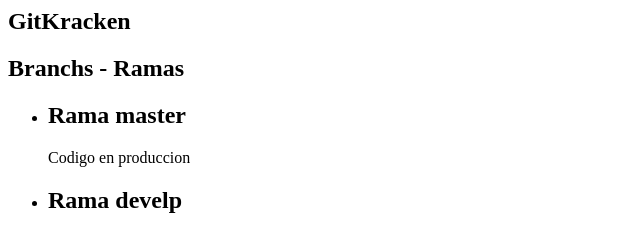
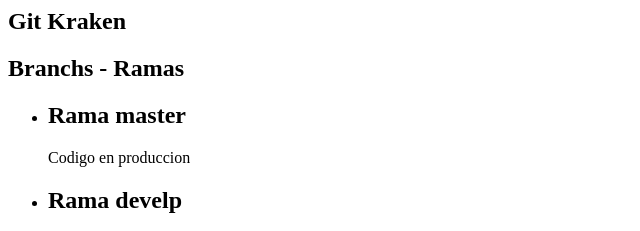
Before and after one commit to jaac/git-restoring, a plain HTML site: page index.html in a window 1280 px wide. Shown: the top 231 px of the page, 0-640 px from the left. Drawn offline with Linux system fonts and the light colour scheme.

Commit message:
se cambio el nombre kracken por kraken

```diff
--- a/index.html
+++ b/index.html
@@ -9,7 +9,7 @@
 
 <body>
     <section>
-        <h1>GitKracken</h1>
+        <h1>Git Kraken</h1>
     </section>
     <section>
         <h1>
```
